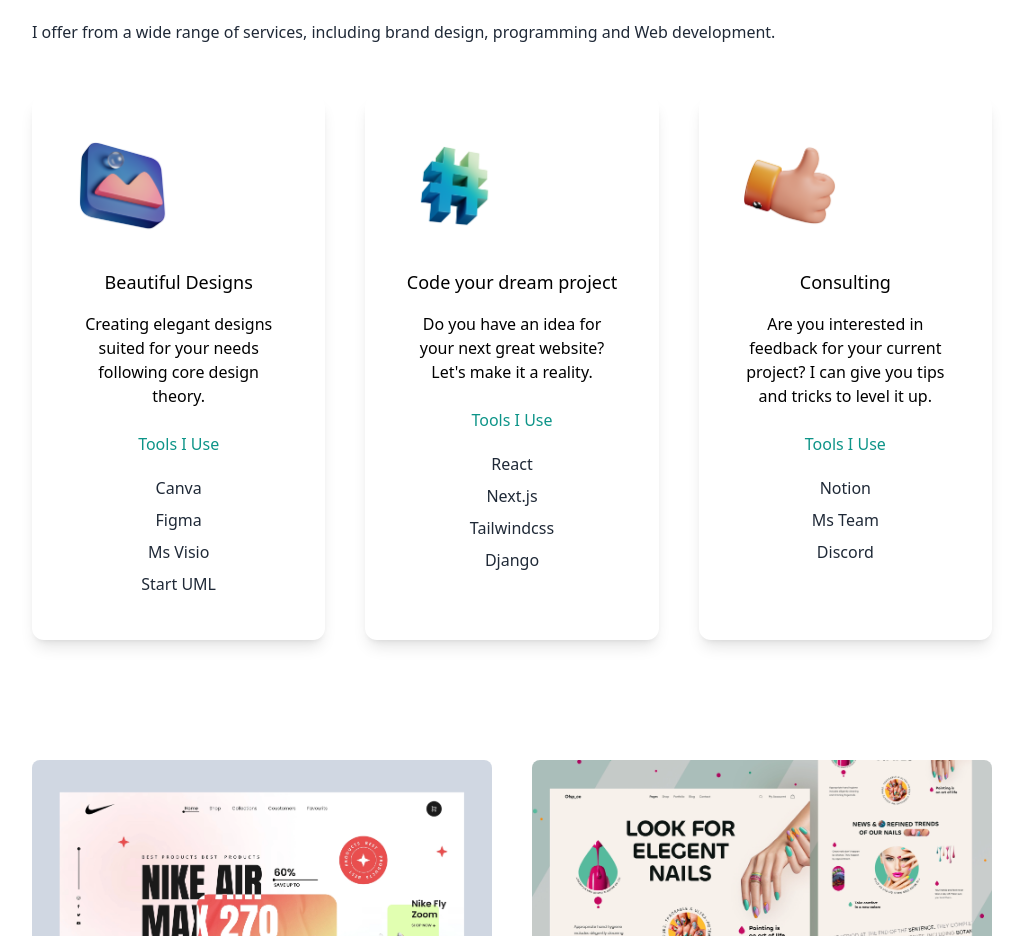
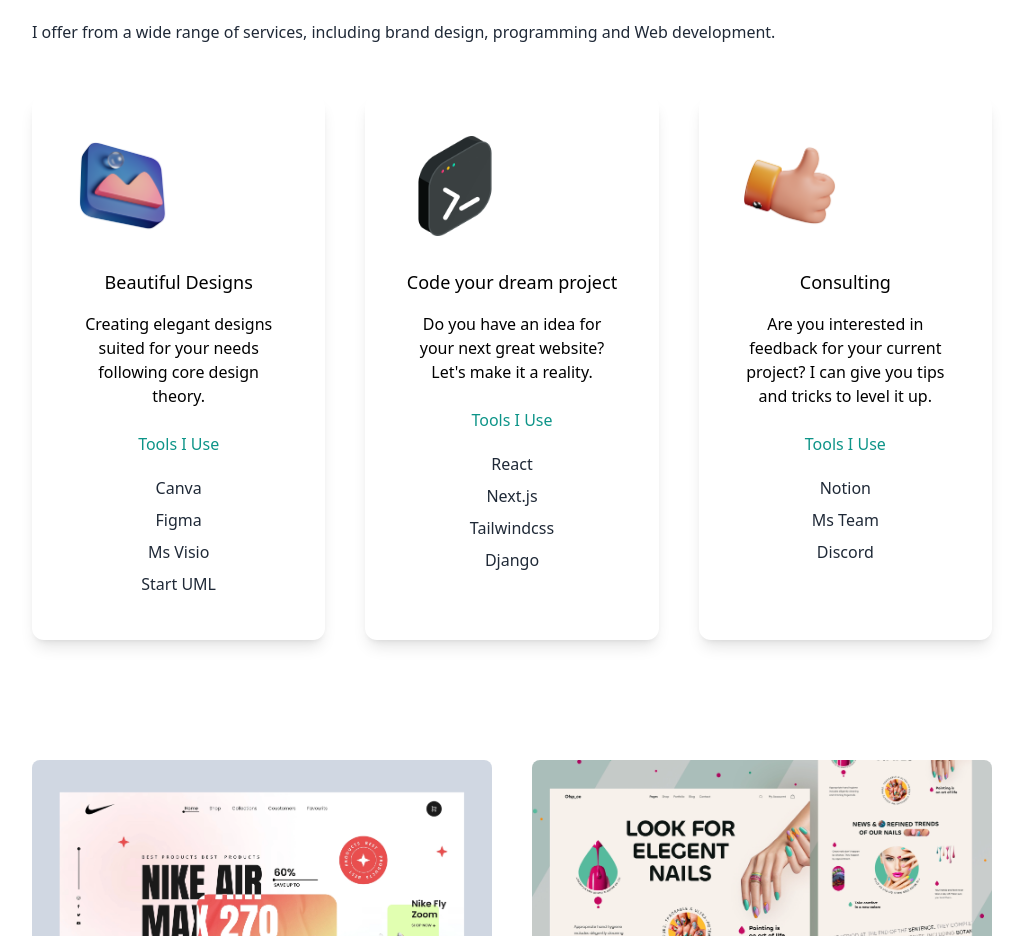
Before and after one commit to ikram9820/portfolio, a Next.js app: page / in a window 1280 px wide. Shown: the part 960-1896 px from the top of the page, without its empty margins (128-1151 px from the left). Built offline with nearby package versions, Linux system fonts and the light colour scheme.

Commit message:
code icon changedd

```diff
--- a/data/services.js
+++ b/data/services.js
@@ -14,7 +14,7 @@ const services = [
   },
   {
     id: 1,
-    imgsrc: "./images/code.png",
+    imgsrc: "./images/coding.png",
     title: "Code your dream project",
     details:
       " Do you have an idea for your next great website? Let's make it a reality.",
```
Also changed, not shown: public/images/coding.png (added), public/images/designing.png (added).
